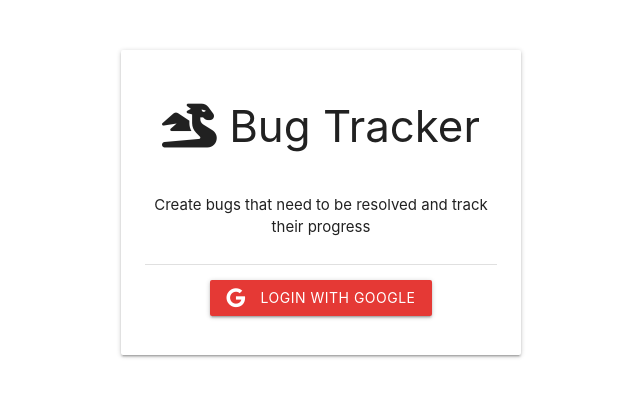
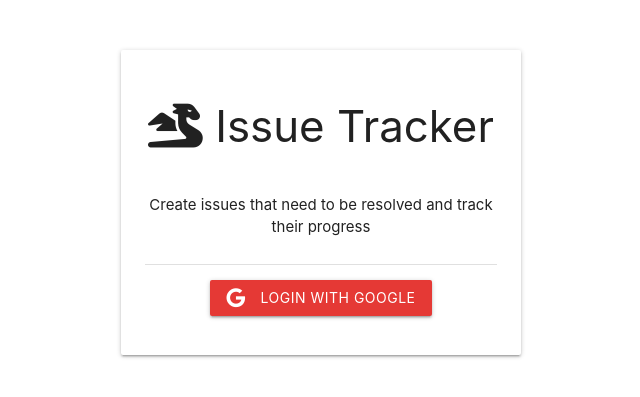
Before and after one commit to colin-berg/bug_tracker, a Node server app: page / in a window 1280 px wide. Shown: the top 397 px of the page, without its empty margins (319-959 px from the left). Run offline with Node 20, Linux system fonts and the light colour scheme; some libraries are stand-ins or nearby versions.

Commit message:
Resolve and remove
Renamed 'Bug" to 'Issue' in multiple files, added .gitignore and removed
the .env file from the config folder.

```diff
--- a/app.js
+++ b/app.js
@@ -11,7 +11,7 @@ const MongoStore = require('connect-mongo')(session)
 const connectDB = require('./config/db')
 
 // Load config
-dotenv.config({ path: './config/config.env'})
+dotenv.config({ path: './.gitignore/config.env'})
 
 // Passport config
 require('./config/passport')(passport)
--- a/views/layouts/login.hbs
+++ b/views/layouts/login.hbs
@@ -8,7 +8,7 @@
         integrity="sha512-KfkfwYDsLkIlwQp6LFnl8zNdLGxu9YAA1QvwINks4PhcElQSvqcyVLLD9aMhXd13uQjoXtEKNosOWaZqXgel0g=="
         crossorigin="anonymous" referrerpolicy="no-referrer" />
     <link rel="stylesheet" href="/css/style.css">
-    <title>Bug Tracker Login</title>
+    <title>Issue Tracker Login</title>
 </head>
 <body>
     <div class="container login-container">
--- a/views/layouts/main.hbs
+++ b/views/layouts/main.hbs
@@ -8,7 +8,7 @@
         integrity="sha512-KfkfwYDsLkIlwQp6LFnl8zNdLGxu9YAA1QvwINks4PhcElQSvqcyVLLD9aMhXd13uQjoXtEKNosOWaZqXgel0g=="
         crossorigin="anonymous" referrerpolicy="no-referrer" />
     <link rel="stylesheet" href="/css/style.css">
-    <title>Bug Tracker</title>
+    <title>Issue Tracker</title>
 </head>
 <body>
     {{> _header}}
--- a/views/login.hbs
+++ b/views/login.hbs
@@ -1,6 +1,6 @@
-<h3><i class="fa-solid fa-dragon"></i> Bug Tracker</h3>
+<h3><i class="fa-solid fa-dragon"></i> Issue Tracker</h3>
 <div class="section">
-    <p class="lead">Create bugs that need to be resolved and track their progress</p>
+    <p class="lead">Create issues that need to be resolved and track their progress</p>
 </div>
 
 <div class="divider"></div>
--- a/views/partials/_header.hbs
+++ b/views/partials/_header.hbs
@@ -1,6 +1,6 @@
 <nav class="grey darken-2">
     <div class="nav-wrapper container">
-        <a href="#!" class="brand-logo center">Bug Tracker</a>
+        <a href="#!" class="brand-logo center">Issue Tracker</a>
         <a href="#" data-target="mobile-demo" class="sidenav-trigger
         show-on-large"><i class="fas fa-bars"></i></a>
         <ul class="sidenav" id="mobile-demo">
```
Also changed, not shown: 1 other file.
